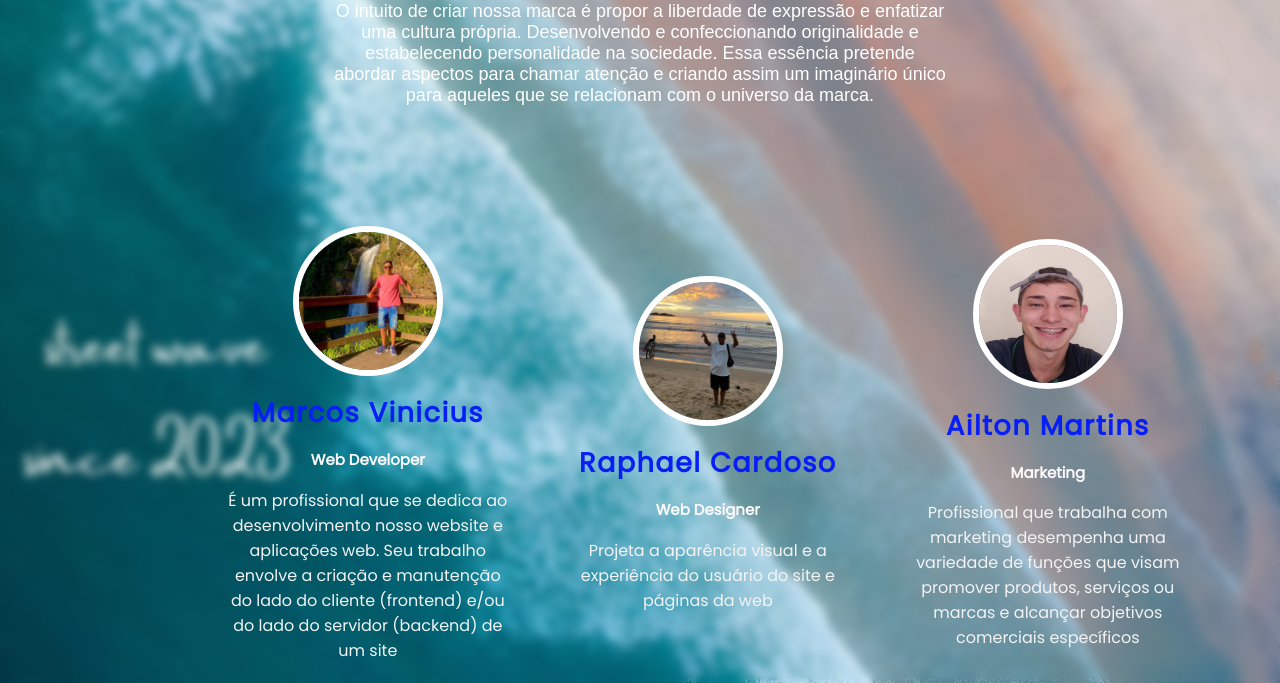
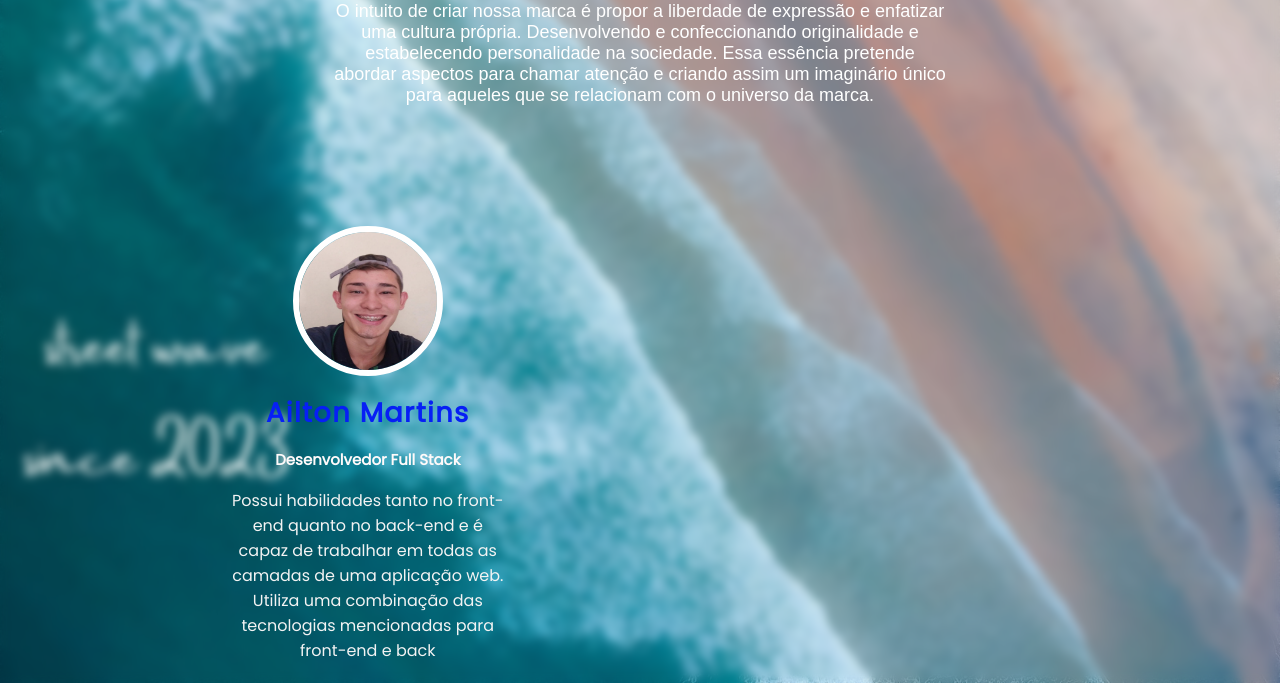
Before and after one commit to Ailton-Martins/STREET-WAVE, a FastAPI app: page /sobre in a window 1280 px wide. Shown: the part 132-815 px from the top of the page. Run offline with FastAPI, Linux system fonts and the light colour scheme.

Commit message:
Atualizado

```diff
--- a/templates/cadastro_finalizado.html
+++ b/templates/cadastro_finalizado.html
@@ -15,7 +15,7 @@
     <div class="container">
         <h1>Cadastro Realizado com Sucesso!</h1>
         <p>O seu cadastro foi concluído com sucesso. para logar em sua conta, clique no botão abaixo:</p>
-        <a href="index" class="btn">Voltar à Tela Inicial</a>
+        <a href="/" class="btn">Voltar à Tela Inicial</a>
     </div>
 </body>
 <!-- </html> -->
--- a/templates/sobre.html
+++ b/templates/sobre.html
@@ -40,32 +40,12 @@
             <div class="team-card">
                 <div class="card">
                     <div class="imagem-section">
-                        <img src="assets/img/file.png" alt="imagem1">
-                    </div>
-                    <div class="nome">
-                        <h3>Marcos Vinicius</h3>
-                        <h4>Web Developer</h4>
-                        <p> É um profissional que se dedica ao desenvolvimento nosso website e aplicações web. Seu trabalho envolve a criação e manutenção do lado do cliente (frontend) e/ou do lado do servidor (backend) de um site</p>
-                    </div>
-                </div>
-                <div class="card">
-                    <div class="imagem-section">
-                        <img src="/assets/img/file (1).png" alt="imagem2">
-                    </div>
-                    <div class="nome">
-                        <h3>Raphael Cardoso</h3>
-                        <h4>Web Designer</h4>
-                        <p> Projeta a aparência visual e a experiência do usuário do site e páginas da web</p>
-                    </div>
-                </div>
-                <div class="card">
-                    <div class="imagem-section">
                         <img src="assets/img/im.jpg" alt="imagem2">
                     </div>
                     <div class="nome">
                         <h3>Ailton Martins</h3>
-                        <h4>Marketing</h4>
-                        <p>Profissional que trabalha com marketing desempenha uma variedade de funções que visam promover produtos, serviços ou marcas e alcançar objetivos comerciais específicos</p>
+                        <h4>Desenvolvedor Full Stack</h4>
+                        <p>Possui habilidades tanto no front-end quanto no back-end e é capaz de trabalhar em todas as camadas de uma aplicação web. Utiliza uma combinação das tecnologias mencionadas para front-end e back</p>
                     </div>
                 </div>
             </div>
```
Also changed, not shown: assets/img/file (1).png (deleted), assets/img/file.png (deleted).
